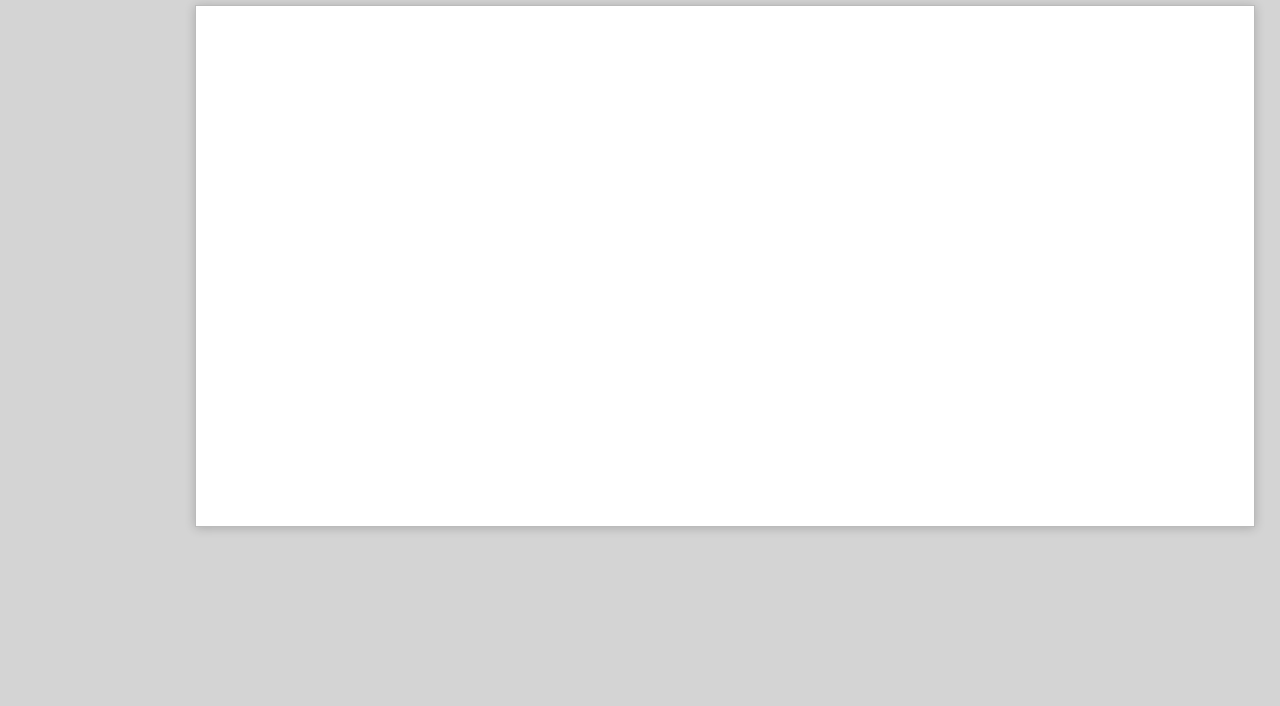
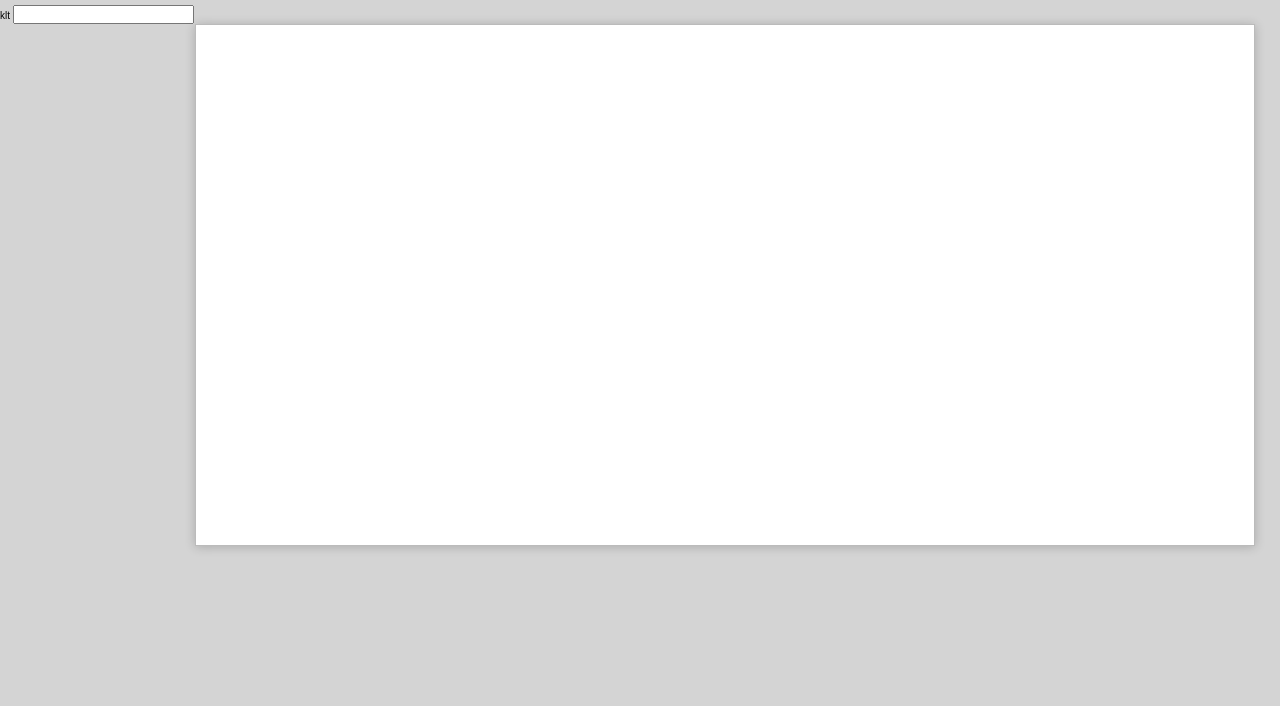
Before and after one commit to reedling78/Resource-Allocation, a website: page public/index.html in a window 1280 px wide. Shown: the part 94-800 px from the top of the page. Drawn offline with Linux system fonts and the light colour scheme.

Commit message:
klt version

```diff
--- a/public/index.html
+++ b/public/index.html
@@ -23,6 +23,10 @@
 		<span class="Trash Dragged-" style="display:none;"><span><span><span><span></span><span></span><span></span><span></span><span></span><span></span></span></span><p>Trash</p></span></span>
 		<h1>Resource Allocation</h1>
 	</header>
+<div class="Splash">
+	klt
+	<input type="text" />
+</div>
 <div class="EmployeesScrollDiv">
 	<ul class="Employees"></ul>
 </div>
```
